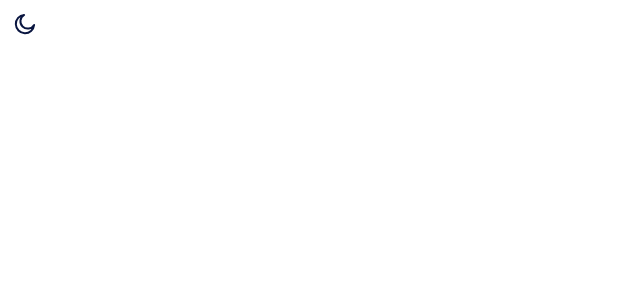
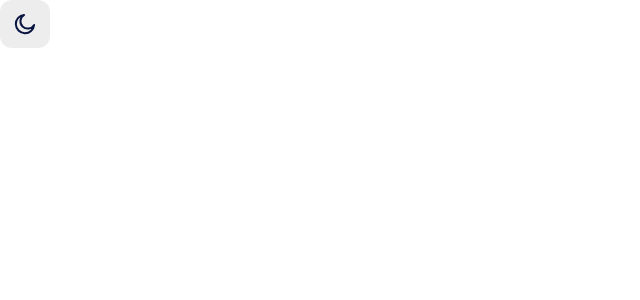
Before and after one commit to CodingWithJiro/frontend-mentor-browser-extension-manager, a React (Vite) app: page / in a window 1280 px wide. Shown: the top 300 px of the page, without its empty margins (0-640 px from the left). Built offline with nearby package versions, Linux system fonts and the light colour scheme.

Commit message:
feat(styles): create --COLOR-BUTTON-PRIMARY variable

```diff
--- a/src/styles/base/variables.css
+++ b/src/styles/base/variables.css
@@ -18,6 +18,7 @@
 
   /* BACKGROUND-COLOR */
   --COLOR-BG-PAGE: var(--NEUTRAL-0);
+  --COLOR-BUTTON-PRIMARY: var(--NEUTRAL-100);
 
   /* FONT-COLOR */
   --COLOR-TEXT-PRIMARY: var(--NEUTRAL-900);
--- a/src/styles/utilities/helpers.css
+++ b/src/styles/utilities/helpers.css
@@ -1,6 +1,7 @@
 .dark {
   /* BACKGROUND-COLOR */
   --COLOR-BG-PAGE: var(--NEUTRAL-900);
+  --COLOR-BUTTON-PRIMARY: var(--NEUTRAL-700);
 
   /* FONT-COLOR */
   --COLOR-TEXT-PRIMARY: var(--NEUTRAL-0);
```
